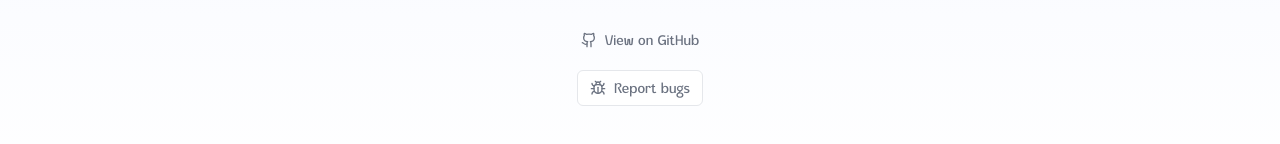
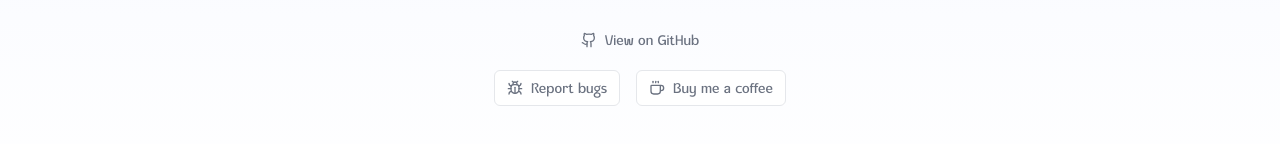
Before and after one commit to vtoj/npz-web-viewer, a Next.js app in the folder npz_viewer_client/: page / in a window 1280 px wide. Shown: the part 596-740 px from the top of the page. Built offline with nearby package versions, Linux system fonts and the light colour scheme; no server answers.

Commit message:
feat: add "Buy me a coffee" button to footer

```diff
--- a/npz_viewer_client/app/(dashboard)/page.tsx
+++ b/npz_viewer_client/app/(dashboard)/page.tsx
@@ -1,5 +1,5 @@
 import FileUploader from "@/components/dashboard/file-uploader/FileUploader";
-import { GithubIcon, Bug } from "lucide-react";
+import { GithubIcon, Bug, Coffee } from "lucide-react";
 import Link from "next/link";
 import { Button } from "@/components/ui/button";
 import BgNoiseWrapper from "@/components/ui/texture-wrapper";
@@ -51,6 +51,16 @@ export default function Home() {
                 Report bugs
               </Button>
             </Link>
+            <Link href={process.env.NEXT_PUBLIC_BUY_ME_A_COFFEE_URL!}>
+              <Button
+                variant={"outline"}
+                size={"sm"}
+                className="mt-5 ml-4 text-gray-500"
+              >
+                <Coffee className="h-4 w-4" />
+                Buy me a coffee
+              </Button>
+            </Link>
           </footer>
         </div>
       </main>
```
